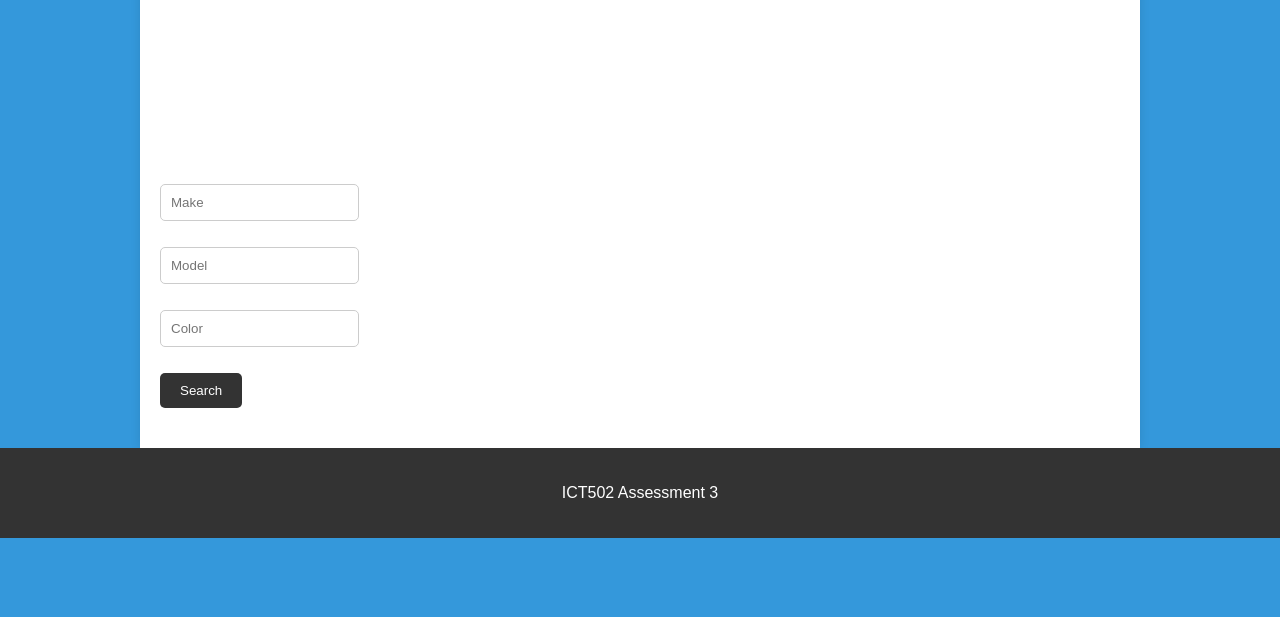
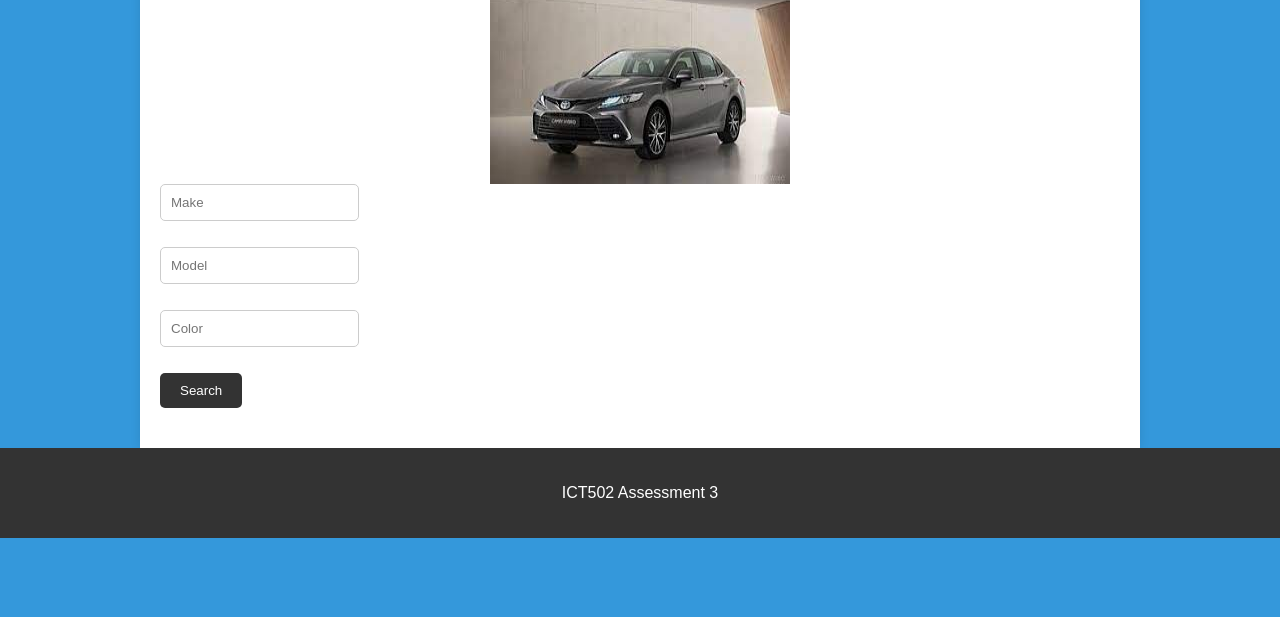
Before and after one commit to zabialikhan/ICT502Zabia, a plain HTML site: page search.html in a window 1280 px wide. Shown: the part 183-800 px from the top of the page. Drawn offline with Linux system fonts and the light colour scheme.

Commit message:
Update search.html

```diff
--- a/search.html
+++ b/search.html
@@ -27,7 +27,7 @@
     <div class="container">
         <h1>Search for a Car</h1>
 		<div style="text-align: center;">
-        <img src="Images/Pic (1).jpg" alt="Italian Trulli" style="width:300px;height:200px; display: block; margin: 0 auto;">
+        <img src="Pic (1).jpg" alt="Italian Trulli" style="width:300px;height:200px; display: block; margin: 0 auto;">
          </div>
         <!-- Search form -->
         <form onsubmit="searchCars(event)">
```
